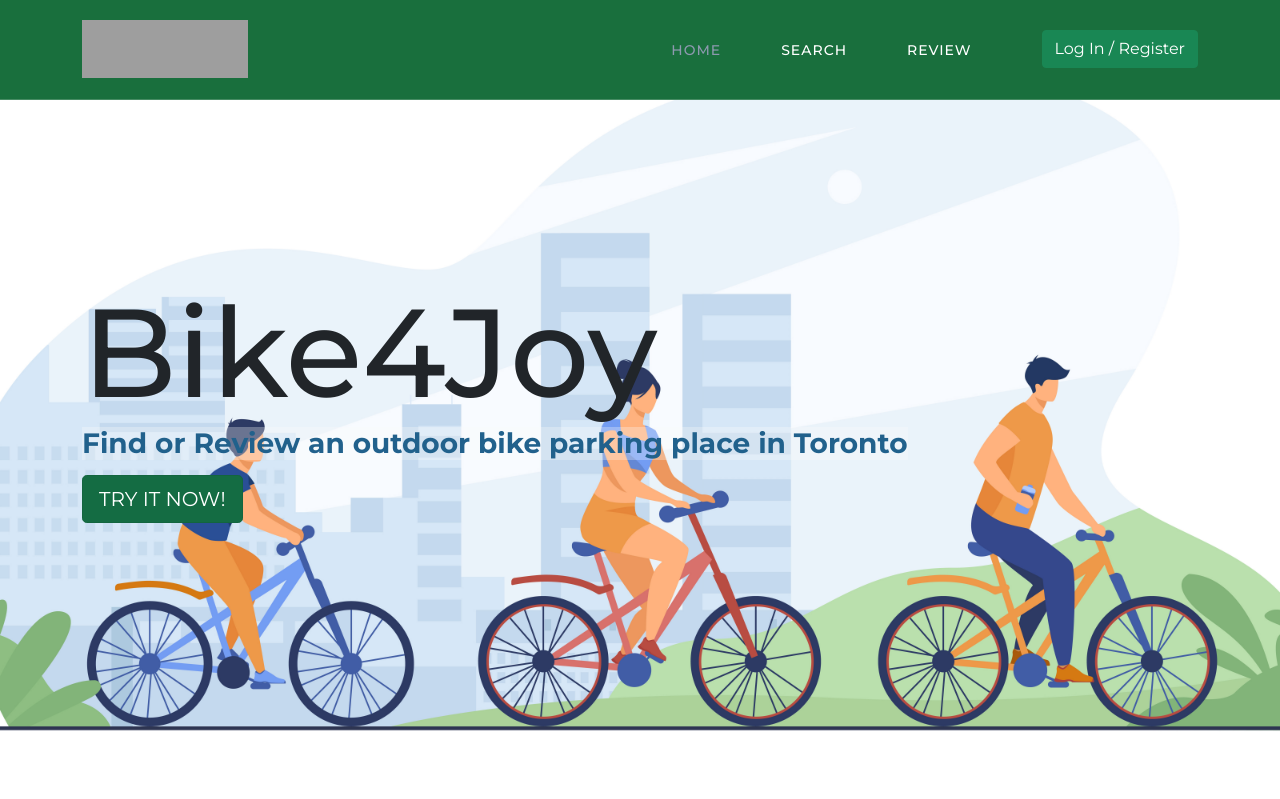
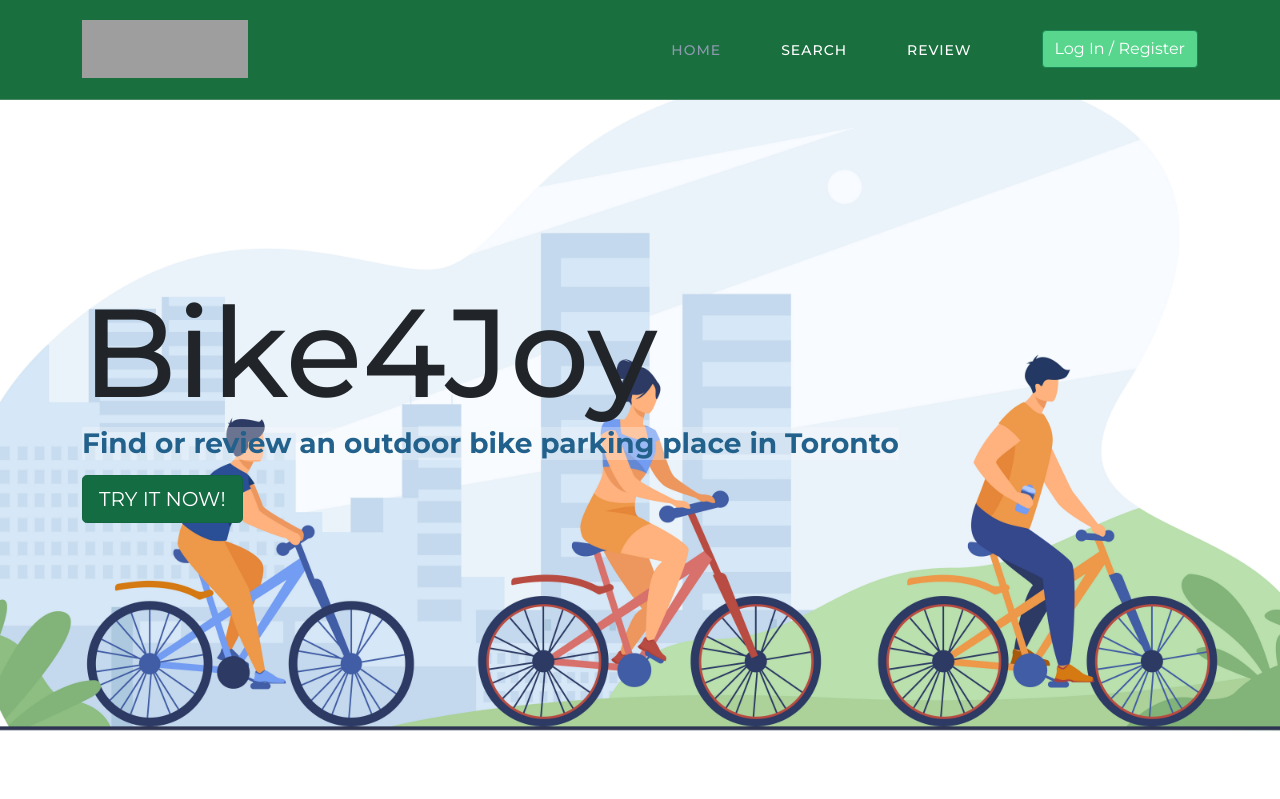
Before and after one commit to billsong0407/Bike4Joy, a PHP site: page / in a window 1280 px wide. Shown: the top 799 px of the page. Run offline with PHP 8.4, Linux system fonts and the light colour scheme; some libraries are stand-ins or nearby versions; grey boxes are pictures that could not be loaded.

Commit message:
update background color and banner text

```diff
--- a/assets/css/home.css
+++ b/assets/css/home.css
@@ -342,6 +342,14 @@ header
   color: #8d99af;
 }
 
+.header-area .nav .register-button {
+  background-color: #58D68D;
+}
+
+.header-area .nav .register-button:hover {
+  background-color: #16A085 ;
+}
+
 @media (max-width: 1200px) {
   .header-area .main-nav .nav li {
     padding-left: 12px;
--- a/index.html
+++ b/index.html
@@ -43,7 +43,7 @@
                     <li><a href="contact.html">Review</a></li>
                     <li>
                         <!-- <div class="main-white-button"><a href="#"><i class="fa fa-plus"></i> Log In / Register</a></div> -->
-                        <button type="button" class="btn btn-success try-button" href="#">Log In / Register</button>
+                        <button type="button" class="btn btn-success register-button" href="#">Log In / Register</button>
                     </li>
                     </ul>
                     <a class='menu-trigger'>
@@ -60,7 +60,7 @@
             <div class="container">
                 <h1 class="title">Bike4Joy</h1>
                 <!-- <hr class="horizontal-line"> -->
-                <h3 class="subtitle">Find or Review an outdoor bike parking place in Toronto</h3>
+                <h3 class="subtitle">Find or review an outdoor bike parking place in Toronto</h3>
                 <a href="#search-form" class="btn btn-success btn-lg active try-button" role="button" aria-pressed="true">TRY IT NOW!</a>
             </div>
 
```
